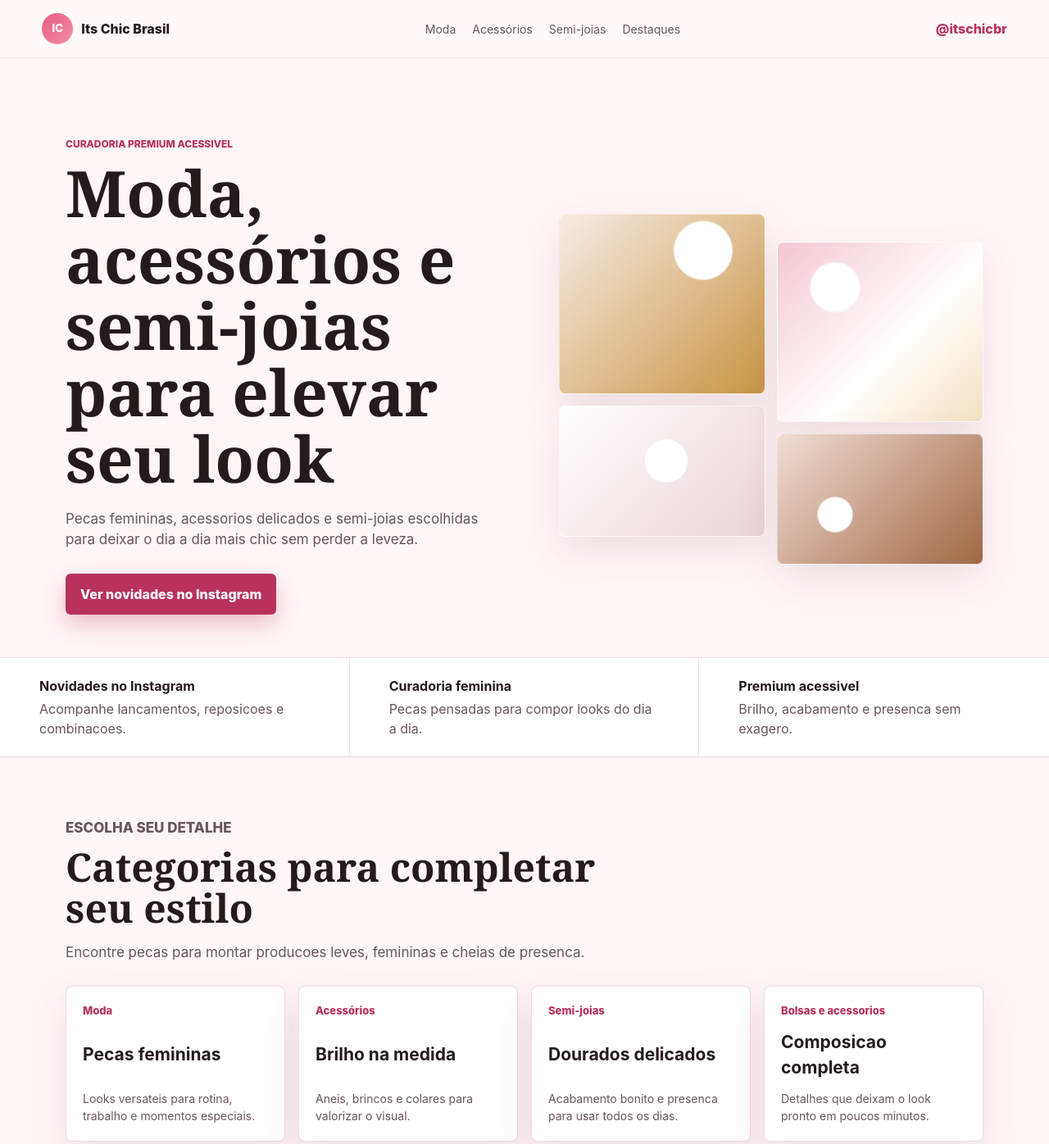
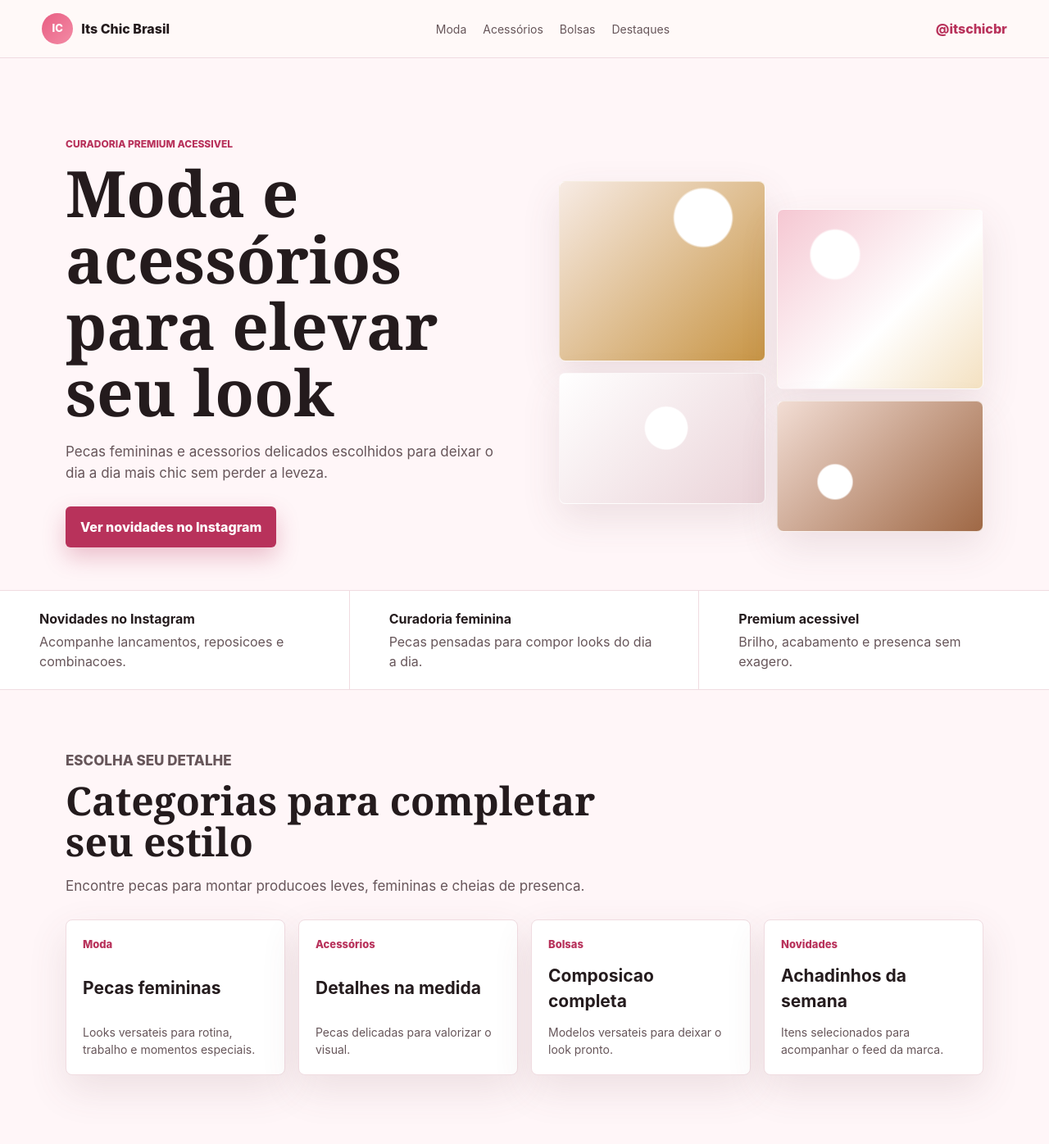
Before and after one commit to brunodalmassomicroservices-spec/its-chic, a plain HTML site: page index.html in a window 1280 px wide. Shown: the top 1396 px of the page at 82% size. Drawn offline with Linux system fonts and the light colour scheme.

Commit message:
copy: replace jewelry wording with accessories

```diff
--- a/index.html
+++ b/index.html
@@ -3,8 +3,8 @@
   <head>
     <meta charset="utf-8">
     <meta name="viewport" content="width=device-width, initial-scale=1">
-    <meta name="description" content="Moda, acessórios e semi-joias da Its Chic Brasil. Conheca novidades e pecas para elevar seu look no Instagram @itschicbr.">
-    <title>Its Chic Brasil | Moda, Acessórios e Semi-joias</title>
+    <meta name="description" content="Moda e acessórios da Its Chic Brasil. Conheca novidades e pecas para elevar seu look no Instagram @itschicbr.">
+    <title>Its Chic Brasil | Moda e Acessórios</title>
     <link rel="stylesheet" href="assets/styles.css">
   </head>
   <body>
@@ -16,7 +16,7 @@
       <nav class="site-nav" aria-label="Navegacao principal">
         <a href="#moda">Moda</a>
         <a href="#acessorios">Acessórios</a>
-        <a href="#semijoias">Semi-joias</a>
+        <a href="#bolsas">Bolsas</a>
         <a href="#destaques">Destaques</a>
       </nav>
       <a class="header-cta" href="https://www.instagram.com/itschicbr/" target="_blank" rel="noopener" aria-label="Abrir Instagram da Its Chic Brasil">
@@ -28,9 +28,9 @@
       <section class="hero section-shell" aria-labelledby="hero-title">
         <div class="hero-copy">
           <p class="eyebrow">Curadoria premium acessivel</p>
-          <h1 id="hero-title">Moda, acessórios e semi-joias para elevar seu look</h1>
+          <h1 id="hero-title">Moda e acessórios para elevar seu look</h1>
           <p class="hero-text">
-            Pecas femininas, acessorios delicados e semi-joias escolhidas para deixar o dia a dia mais chic sem perder a leveza.
+            Pecas femininas e acessorios delicados escolhidos para deixar o dia a dia mais chic sem perder a leveza.
           </p>
           <div class="hero-actions">
             <a class="button primary" href="https://www.instagram.com/itschicbr/" target="_blank" rel="noopener">
@@ -76,18 +76,18 @@
           </a>
           <a id="acessorios" class="category-card" href="https://www.instagram.com/itschicbr/" target="_blank" rel="noopener">
             <span>Acessórios</span>
-            <strong>Brilho na medida</strong>
-            <small>Aneis, brincos e colares para valorizar o visual.</small>
+            <strong>Detalhes na medida</strong>
+            <small>Pecas delicadas para valorizar o visual.</small>
           </a>
-          <a id="semijoias" class="category-card" href="https://www.instagram.com/itschicbr/" target="_blank" rel="noopener">
-            <span>Semi-joias</span>
-            <strong>Dourados delicados</strong>
-            <small>Acabamento bonito e presenca para usar todos os dias.</small>
+          <a id="bolsas" class="category-card" href="https://www.instagram.com/itschicbr/" target="_blank" rel="noopener">
+            <span>Bolsas</span>
+            <strong>Composicao completa</strong>
+            <small>Modelos versateis para deixar o look pronto.</small>
           </a>
           <a class="category-card" href="https://www.instagram.com/itschicbr/" target="_blank" rel="noopener">
-            <span>Bolsas e acessorios</span>
-            <strong>Composicao completa</strong>
-            <small>Detalhes que deixam o look pronto em poucos minutos.</small>
+            <span>Novidades</span>
+            <strong>Achadinhos da semana</strong>
+            <small>Itens selecionados para acompanhar o feed da marca.</small>
           </a>
         </div>
       </section>
@@ -127,7 +127,7 @@
 
     <footer class="site-footer">
       <span>Its Chic Brasil</span>
-      <span>Moda, acessórios e semi-joias</span>
+      <span>Moda e acessórios</span>
       <span id="current-year"></span>
     </footer>
 
```
Also changed, not shown: 2 other files.
